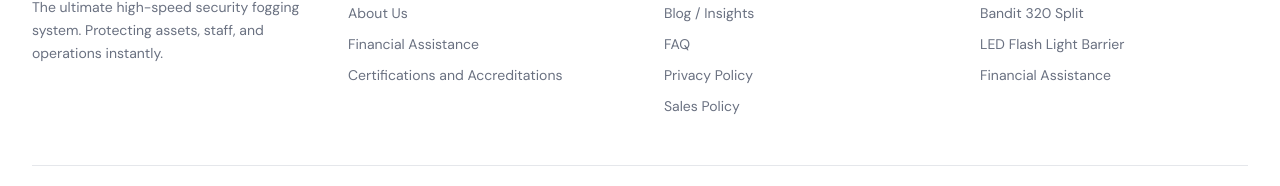
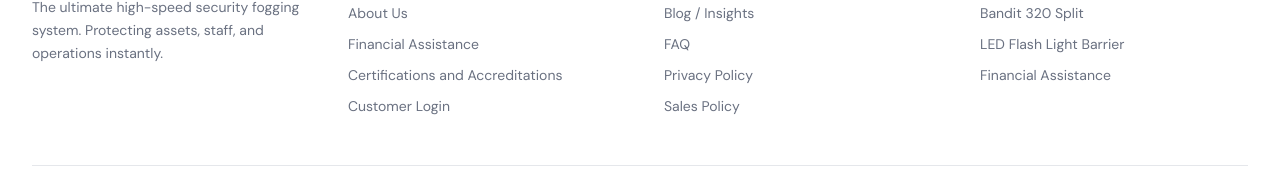
Before and after one commit to zunnoonwaheed/Fog-Bandit-Website-with-AI-Chatbot, a React (Vite) app: page / in a window 1280 px wide. Shown: the part 9677-9863 px from the top of the page. Built offline with nearby package versions, Linux system fonts and the light colour scheme; no server answers; the HTML template or start-up script is replaced by a standard one.

Commit message:
Link customer login from footer

```diff
--- a/src/components/Footer.tsx
+++ b/src/components/Footer.tsx
@@ -5,6 +5,7 @@ const quickLinks = [
   { label: "About Us", href: "/about" },
   { label: "Financial Assistance", href: "/financing" },
   { label: "Certifications and Accreditations", href: "/#certifications" },
+  { label: "Customer Login", href: "/login" },
 ];
 
 const resourceLinks = [
```
